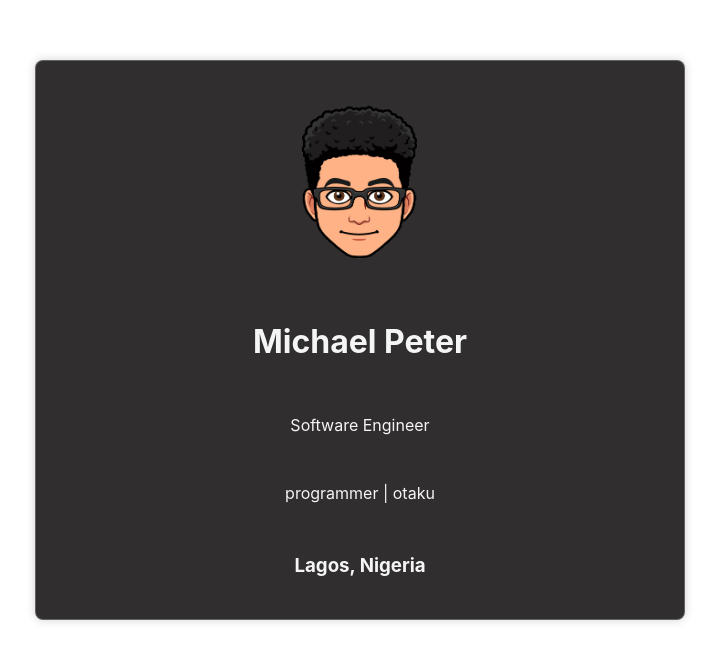
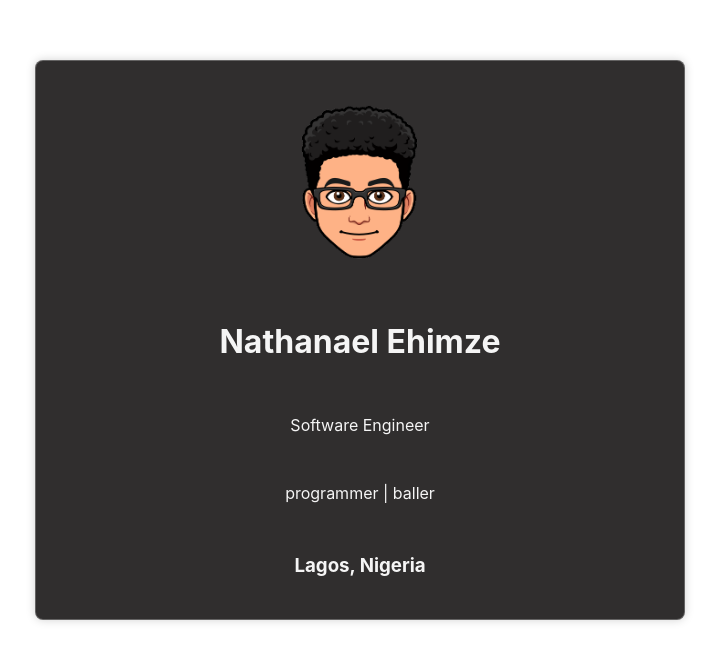
Before and after one commit to ehimze007/gomycode-react_props_basics, a React (Create React App) app: page / in a window 1280 px wide. Shown: the top 662 px of the page, without its empty margins (280-999 px from the left). Built offline with nearby package versions, Linux system fonts and the light colour scheme.

Commit message:
second commit

```diff
--- a/src/App.jsx
+++ b/src/App.jsx
@@ -6,10 +6,10 @@ function App() {
   return (
     <main>
       <Profile
-        fullName="Michael Peter"
+        fullName="Nathanael Ehimze"
         address="Lagos, Nigeria"
         profession="Software Engineer"
-        bio="programmer | otaku"
+        bio="programmer | baller"
       >
         {profilePhoto}
       </Profile>
```
